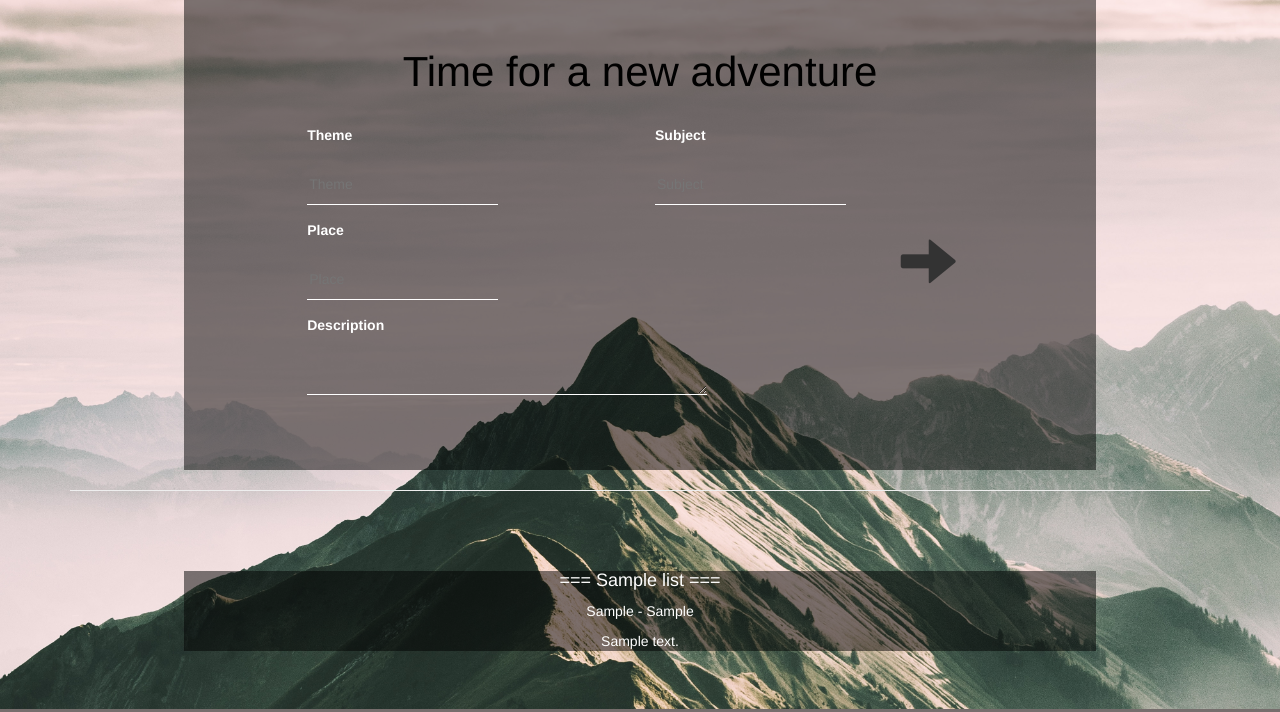
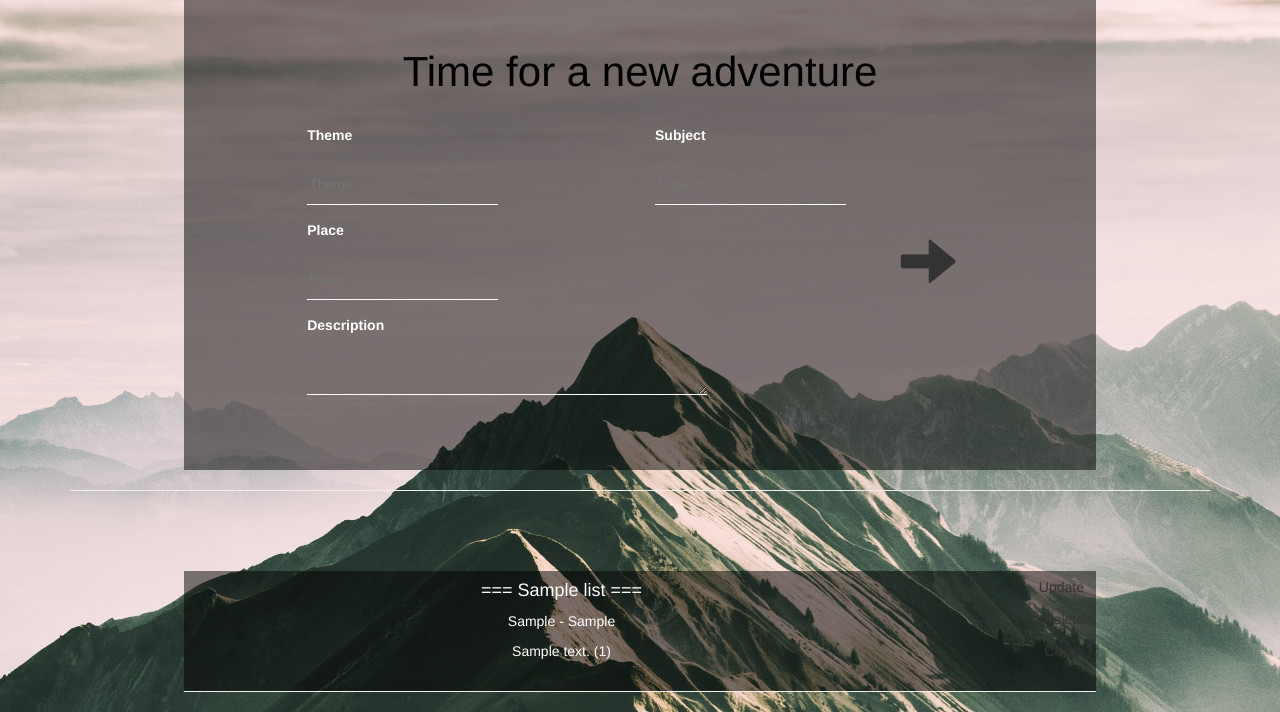
Before and after one commit to mikehumbeeck/bucketlist, a PHP site: page /vrije-opdracht/home.php in a window 1280 px wide. Shown: the part 91-803 px from the top of the page. Run offline with PHP 8.4, Linux system fonts and the light colour scheme; the visitor is signed in with stand-in values (Sample User, id 1); tables that the repository leaves empty or names only in its code hold one stand-in row (values such as "Sample post"); some libraries are stand-ins or nearby versions.

Commit message:
Update en deleten van list-item. Nog niet gelukt!

```diff
--- a/home.php
+++ b/home.php
@@ -96,13 +96,23 @@ if (!isset($_SESSION['auth'])) {
                     $userid = $_SESSION['user_id'];
                     $ds1 = new DataSet($sql = "SELECT * FROM list WHERE lis_user_id = '$userid'", $conn, $load = true);
                     foreach ($ds1->rows as $row) { ?>
-
-                        <h4 class="text-center"><?php echo "=== " . $row["lis_subject"] . " ===" ?></h4>
-                        <p><?php echo $row["lis_place"] . " - " . $row["lis_theme"] ?></p>
-                        <p><?php echo $row["lis_description"]; ?></p>
+                        <div class="row">
+                            <div class="col-md-10">
+                                <h4 class="text-center"><?php echo "=== " . $row["lis_subject"] . " ===" ?></h4>
+                                <p><?php echo $row["lis_place"] . " - " . $row["lis_theme"] ?></p>
+                                <p><?php echo $row["lis_description"] . " " . "(" . $row["lis_id"] . ")"; ?></p>
+                            </div>
+                            <div class="col-md-2">
+                                <div class="text-right">
+                                    <button type="submit" name="update" class="btn btn-default">Update</button>
+                                    <button type="submit" name="delete" class="btn btn-default">Delete</button>
+                                    <button type="submit" name="check" class="btn btn-default">Check</button>
+                                </div>
+                            </div>
+                        </div>
+                        <hr>
 
                     <?php } ?>
-
 
                 </div>
             </div>
```
Also changed, not shown: php/listinput.php (+43 -0 lines).
